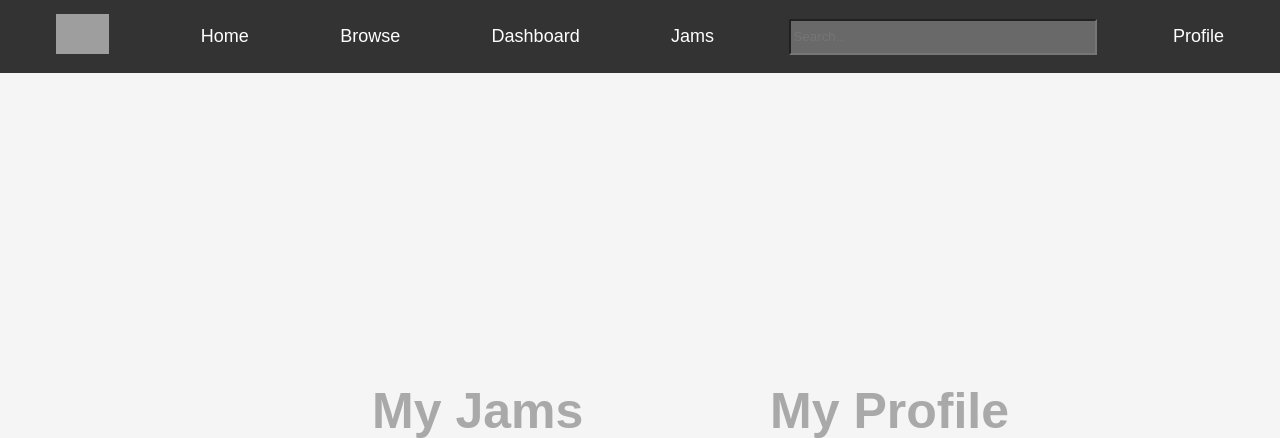
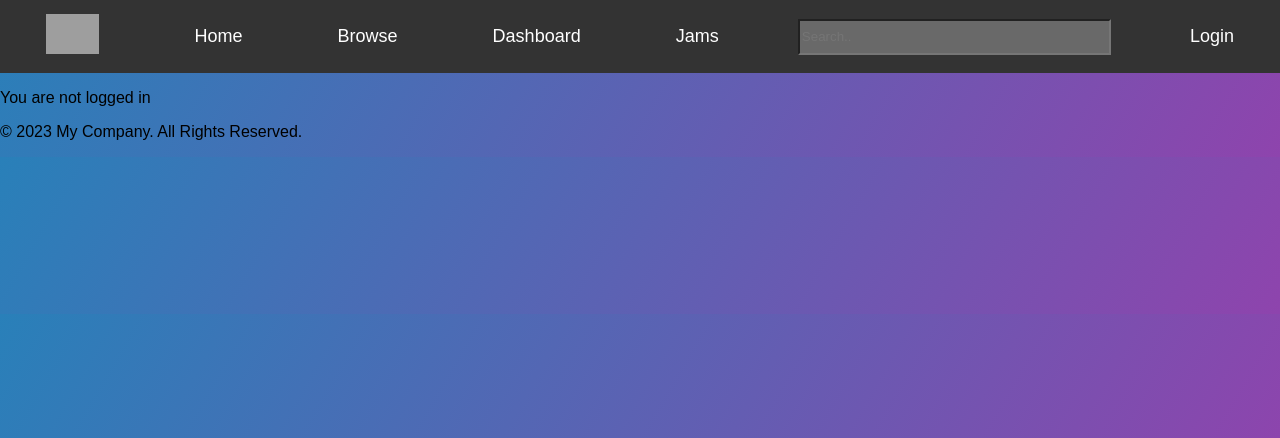
Before and after one commit to EONBHS/EnvisionVR-master, a Python web app: template app/templates/dashboard.html in a window 1280 px wide. Shown: the top 438 px of the page. Run offline with Jinja, Linux system fonts and the light colour scheme; the template is opened without the code that fills it, so the values that code supplies are empty; grey boxes are pictures that could not be loaded.

Commit message:
Session Control

```diff
--- a/app/static/layout.css
+++ b/app/static/layout.css
@@ -40,7 +40,7 @@
             display: flex;
             justify-content: space-between;
             align-items: center;
-            padding: 0 40px;
+            padding: 0 30px;
         }
 
 		.search {
--- a/app/templates/dashboard.html
+++ b/app/templates/dashboard.html
@@ -8,7 +8,7 @@
         {% extends "layout.html" %}
 
         {% block body %}
-
+        {% if session.logged_in %}
           <!-- center column for dashboard -->
             <div class="center_dashboard">
 
@@ -25,6 +25,9 @@
                 <p>Here you can see your jams and your profile.</p>
                 </div>
             </div>
+        {% else %}
+            <p>You are not logged in</p>
+        {% endif %}
 
 
                 <script>
--- a/app/templates/layout.html
+++ b/app/templates/layout.html
@@ -17,7 +17,12 @@
                     <a href="#">Jams</a>
                 </div>
                 <input class="search" type="text" placeholder="Search.." >
+                {% if session.logged_in %}
                 <a href="#">Profile</a>
+                <a href="logout">Logout</a>
+                {% else %}
+                <a href="login">Login</a>
+                {% endif %}
                 <a href="#" class="menu-icon">&#9776;</a>
             </nav>
           </div>
```
Also changed, not shown: instance/EnvisionVR.db.
